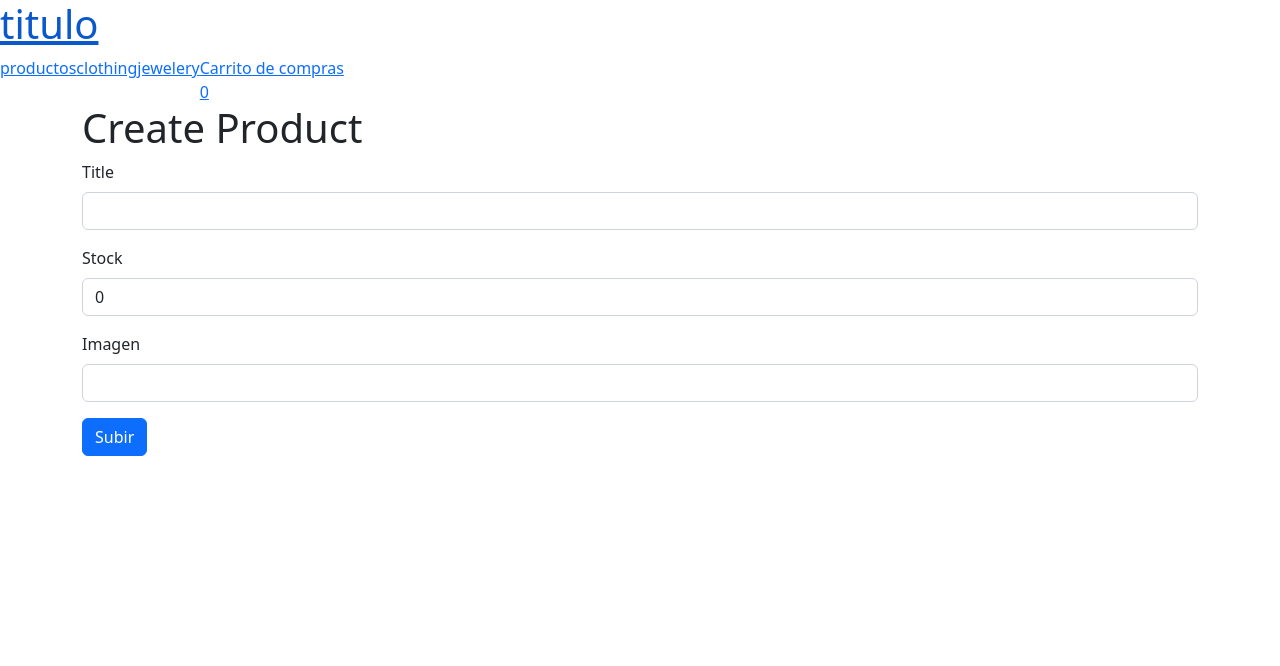
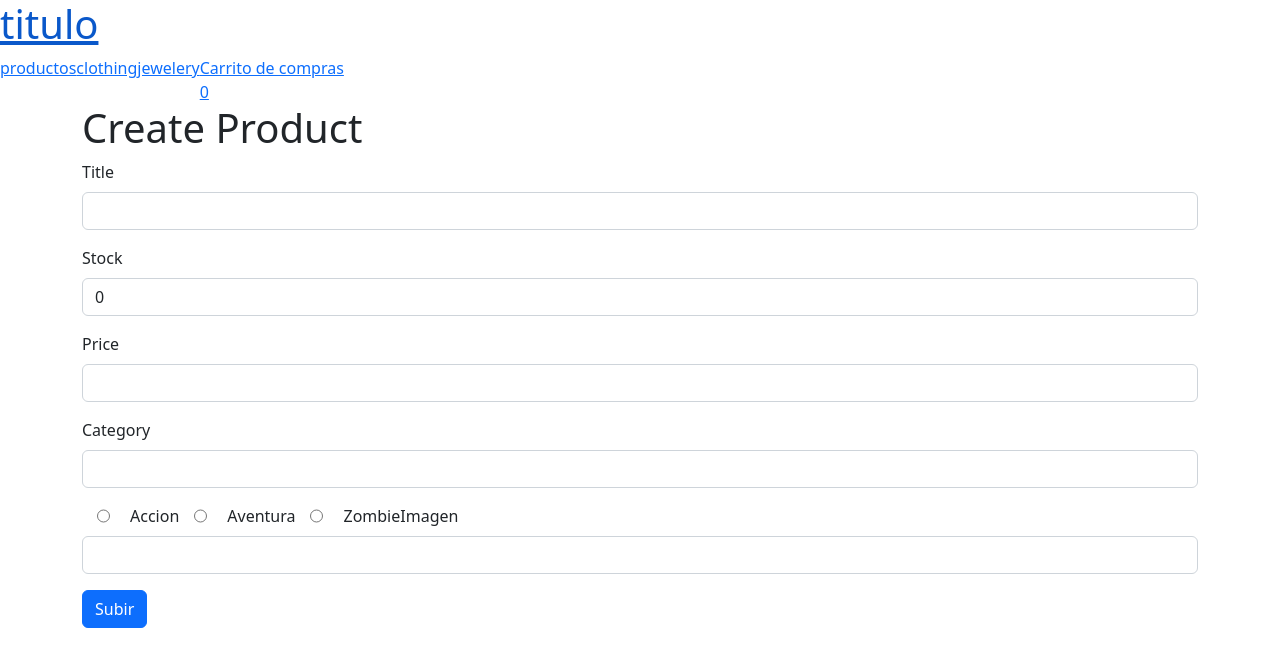
Before and after one commit to Agus2020/Coderhouse-final, a React (Create React App) app: page /Create in a window 1280 px wide. Shown: the top 666 px of the page. Built offline with nearby package versions, Linux system fonts and the light colour scheme.

Commit message:
Se añadieron las categorias al backend

```diff
--- a/src/Create.js
+++ b/src/Create.js
@@ -7,13 +7,14 @@ import {db} from './firebase';
 const Create = () => {
 
   const [title,setTitle] = useState('')
+  const [price,setPrice] = useState()
   const [stock,setStock] = useState(0)
   const [image,setImage] = useState('')
   const navigate = useNavigate()
   const productsCollection = collection(db,"productos")
   const store = async (e)=>{
     e.preventDefault()
-    await addDoc(productsCollection,{title:title,stock:stock,image:image})
+    await addDoc(productsCollection,{title:title,stock:stock,image:image,price:price})
     navigate('/')
   }
   return (
@@ -36,10 +37,38 @@ const Create = () => {
               <input
               value={stock}
               onChange={(e)=>setStock(e.target.value)}
+              type="number"
+              className='form-control'
+              />
+            </div>
+            <div className='mb-3'>
+              <label className='form-label'>Price</label>
+              <input
+              value={price}
+              onChange={(e)=>setPrice(e.target.value)}
+              type="number"
+              className='form-control'
+              />
+            </div>
+
+            <div className='mb-3'>
+              <label className='form-label'>Category</label>
+              <input
+              value={image}
+              onChange={(e)=>setImage(e.target.value)}
               type="text"
               className='form-control'
               />
             </div>
+            <div className='radio-r'>
+              <input type="radio" name="category" value="accion" className="div-r"/>
+              <label className="label-r">Accion</label>
+              <input type="radio" name="category" value="aventura" className="div-r"/>
+              <label className="label-r">Aventura</label>
+              <input type="radio" name="category" value="zombie" className="div-r"/>
+              <label className="label-r">Zombie</label>
+              </div>
+
             <div className='mb-3'>
               <label className='form-label'>Imagen</label>
               <input
@@ -49,6 +78,7 @@ const Create = () => {
               className='form-control'
               />
             </div>
+
             <button type="submit" className='btn btn-primary'>Subir</button>
           </form>
         </div>
```
